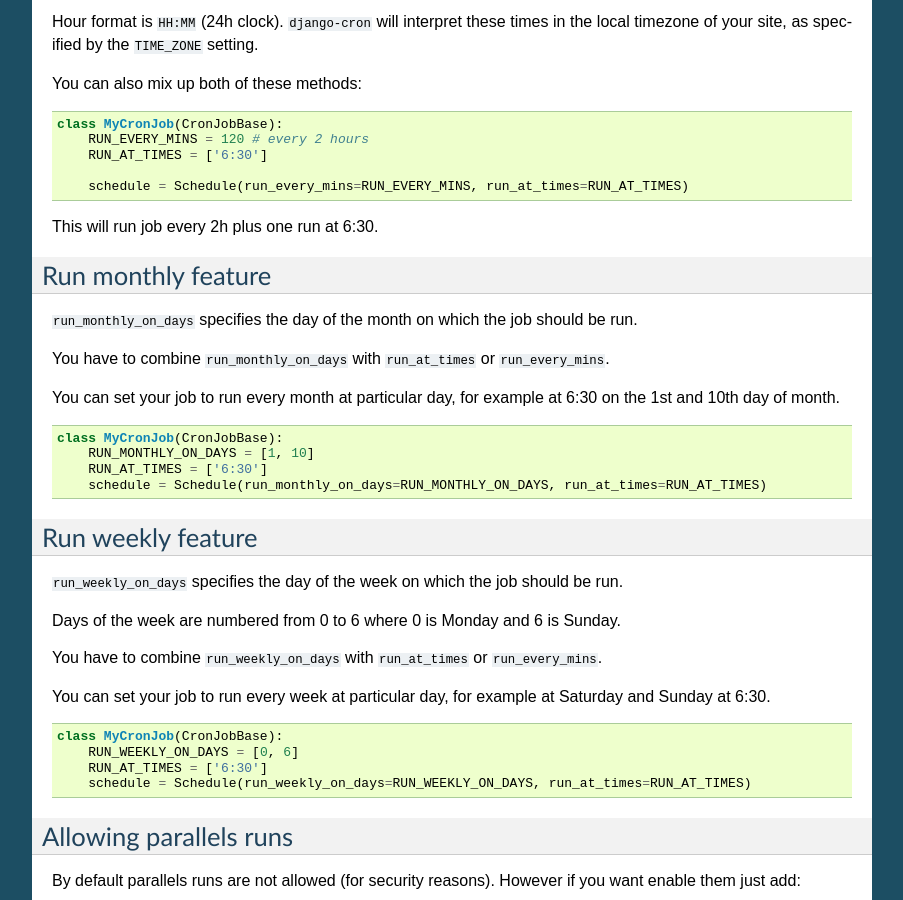
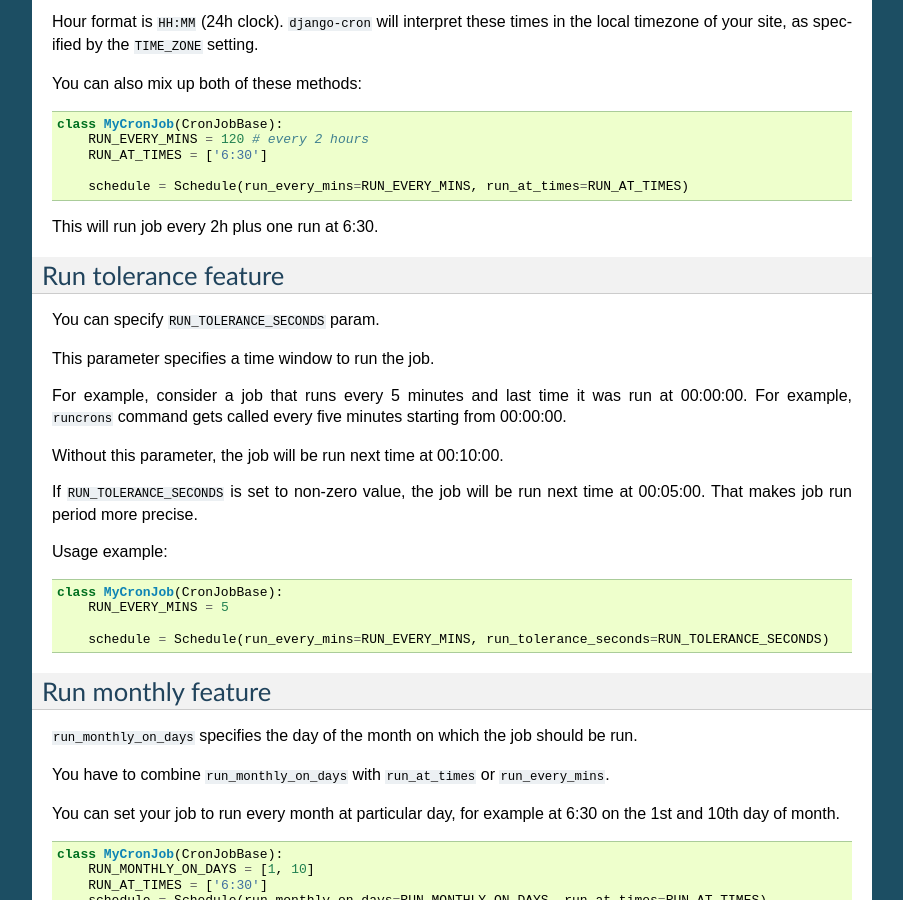
Before and after one commit to Tivix/django-cron, a Sphinx documentation site: the page built from docs/sample_cron_configurations.rst, in a window 1280 px wide and 900 px high, scrolled down 748 px. Shown: the whole window, without its empty margins (198-1101 px from the left). Built offline with Sphinx 7.4.7, drawn with Linux system fonts in a browser that asks for light colours; some of the changed text lies outside the part shown.

Commit message:
Add documentation for Schedule.run_tolerance_seconds

```diff
--- a/docs/sample_cron_configurations.rst
+++ b/docs/sample_cron_configurations.rst
@@ -59,6 +59,32 @@ You can also mix up both of these methods:
         schedule = Schedule(run_every_mins=RUN_EVERY_MINS, run_at_times=RUN_AT_TIMES)
 
 This will run job every 2h plus one run at 6:30.
+
+
+Run tolerance feature
+---------------------
+
+You can specify ``RUN_TOLERANCE_SECONDS`` param.
+
+This parameter specifies a time window to run the job.
+
+For example, consider a job that runs every 5 minutes and last time it was run at 00:00:00. For example, ``runcrons`` command
+gets called every five minutes starting from 00:00:00.
+
+Without this parameter, the job will be run next time at 00:10:00.
+
+If ``RUN_TOLERANCE_SECONDS`` is set to non-zero value, the job will be run next time at 00:05:00. That makes job run period
+more precise.
+
+Usage example:
+
+.. code-block:: python
+
+    class MyCronJob(CronJobBase):
+        RUN_EVERY_MINS = 5
+
+        schedule = Schedule(run_every_mins=RUN_EVERY_MINS, run_tolerance_seconds=RUN_TOLERANCE_SECONDS)
+
 
 Run monthly feature
 --------------------
```
